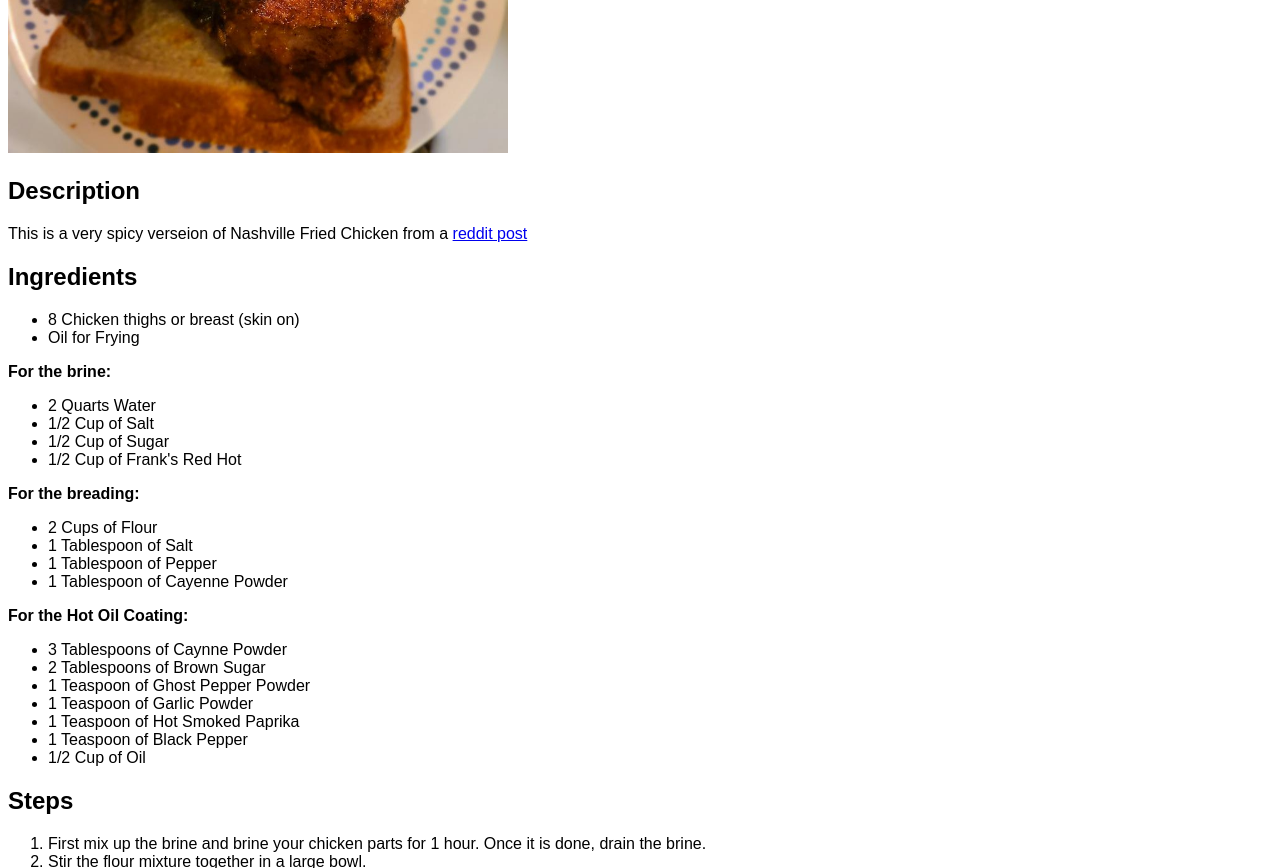
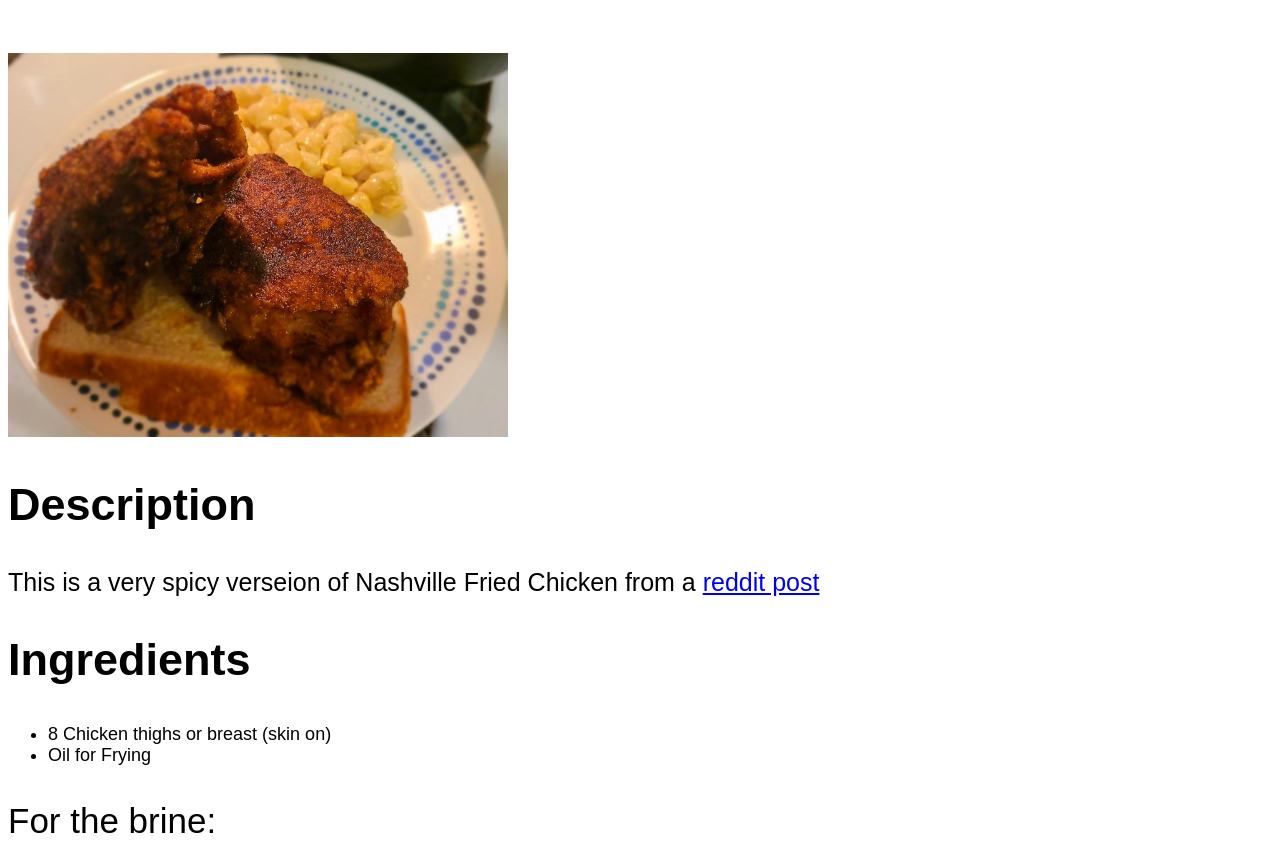
Before and after one commit to Poikl24/odin-recipes, a plain HTML site: page recipes/nashville-chicken.html in a window 1280 px wide. Shown: the part 311-1179 px from the top of the page. Drawn offline with Linux system fonts and the light colour scheme.

```diff
--- a/css/index_style.css
+++ b/css/index_style.css
@@ -3,27 +3,36 @@
 }
 
 /*recipes*/
-h1.recipe{
+h1{
     font-size:100px;
     text-align: center;
 }
 
-h2.recipe {
+h2 {
     font-size:45px;
+}
+
+p,
+li,
+ol {
+    font-size: 18px;
 }
 
 
 
 
+.description{
+    font-size: 25px;
+}
 
-
-
+#recipe_note{
+    font-size: 35px;
+}
 
 /* for main page */
 
 h1.main{
     color: red;
-    font-family: "Comic Sans", sans-serif;
     font-size: 150px;
     text-align: center;
 }
--- a/recipes/nashville-chicken.html
+++ b/recipes/nashville-chicken.html
@@ -8,24 +8,24 @@
     <h1>Nashville Hot Fried Chicken</h1>
     <img src="../pic/nashville.jpg" alt="Nashville Fried Chicken">
     <h2>Description</h2>
-    <p>This is a very spicy verseion of Nashville Fried Chicken from a <a href="https://www.reddit.com/r/spicy/comments/q48qt4/nashville_hot_fried_chicken_recipe_in_the_comments/">reddit post</a></p>
+    <p class="description">This is a very spicy verseion of Nashville Fried Chicken from a <a href="https://www.reddit.com/r/spicy/comments/q48qt4/nashville_hot_fried_chicken_recipe_in_the_comments/">reddit post</a></p>
     <h2>Ingredients</h2>
     <ul><li>8 Chicken thighs or breast (skin on)</li><li>Oil for Frying</li></ul>
-    <p><strong>For the brine:</strong></p>
+    <p id="recipe_note">For the brine:</p>
     <ul>
         <li>2 Quarts Water</li>
         <li>1/2 Cup of Salt</li>
         <li>1/2 Cup of Sugar</li>
         <li>1/2 Cup of Frank's Red Hot</li>
     </ul>
-    <p><strong>For the breading:</strong></p>
+    <p id="recipe_note">For the breading:</p>
     <ul>
         <li>2 Cups of Flour</li>
         <li>1 Tablespoon of Salt</li>
         <li>1 Tablespoon of Pepper</li>
         <li>1 Tablespoon of Cayenne Powder</li>
     </ul>
-    <p><strong>For the Hot Oil Coating:</strong></p>
+    <p id="recipe_note">For the Hot Oil Coating:</p>
     <ul>
         <li>3 Tablespoons of Caynne Powder</li>
         <li>2 Tablespoons of Brown Sugar</li>
```
Also changed, not shown: recipes/chicken_jerk.html (+4 -3 lines), recipes/salsa.html (+1 -1 lines).
